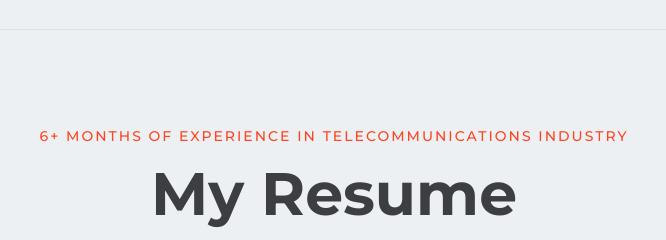
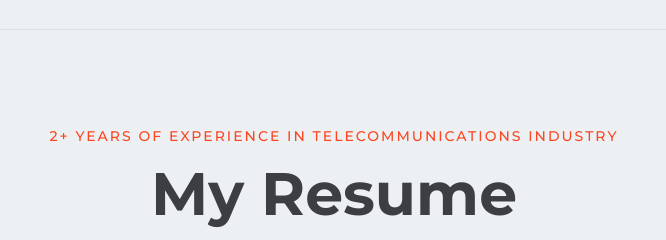
Before and after one commit to upendraguptaoffice/Upendra, a plain HTML site: page index.html in a window 1280 px wide. Shown: the part 1680-1920 px from the top of the page, 306-972 px from the left. Drawn offline with Linux system fonts and the light colour scheme.

Commit message:
Year change

```diff
--- a/index.html
+++ b/index.html
@@ -320,7 +320,7 @@
                 <div class="row">
                     <div class="col-lg-12">
                         <div data-aos="fade-up" data-aos-duration="500" data-aos-delay="100" data-aos-once="true" class="section-title text-center">
-                            <span class="subtitle">6+ months of Experience in Telecommunications Industry</span>
+                            <span class="subtitle">2+ years of Experience in Telecommunications Industry</span>
                             <h2 class="title">My Resume</h2>
                         </div>
                     </div>
```
